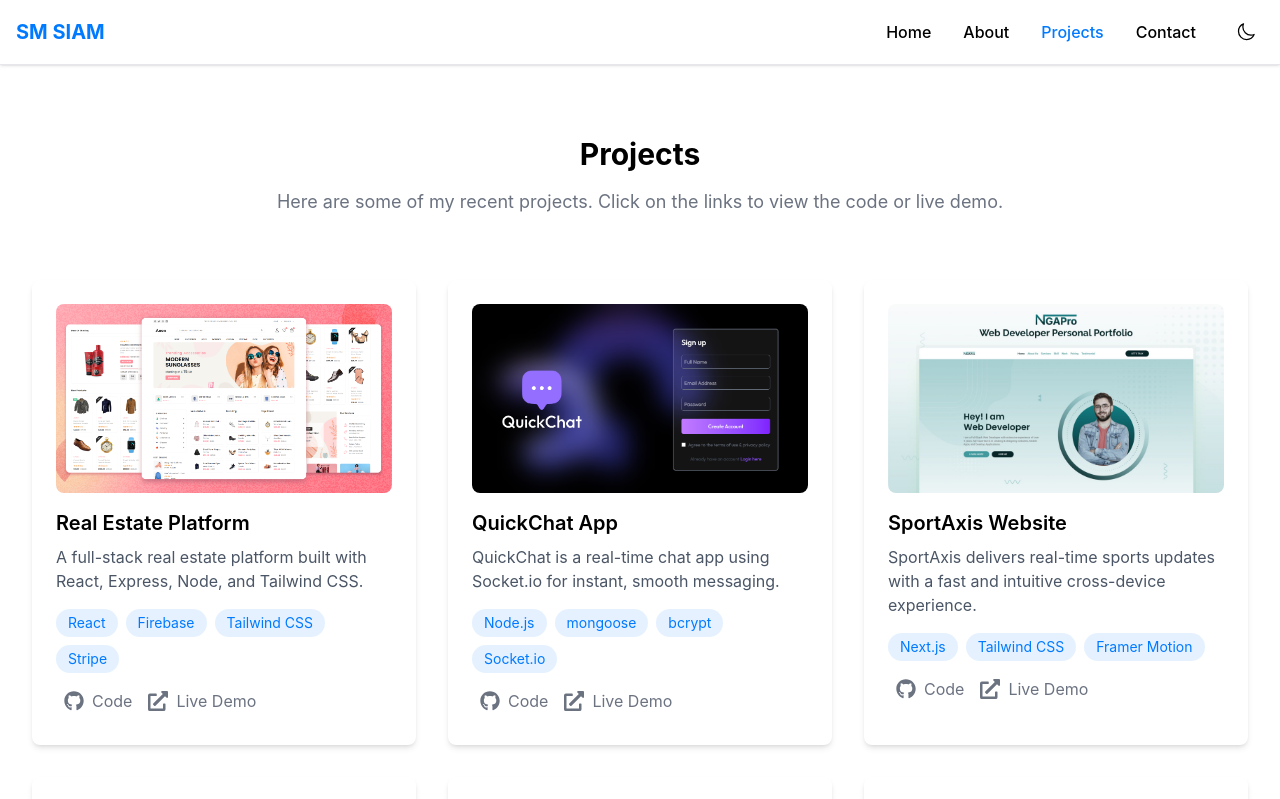
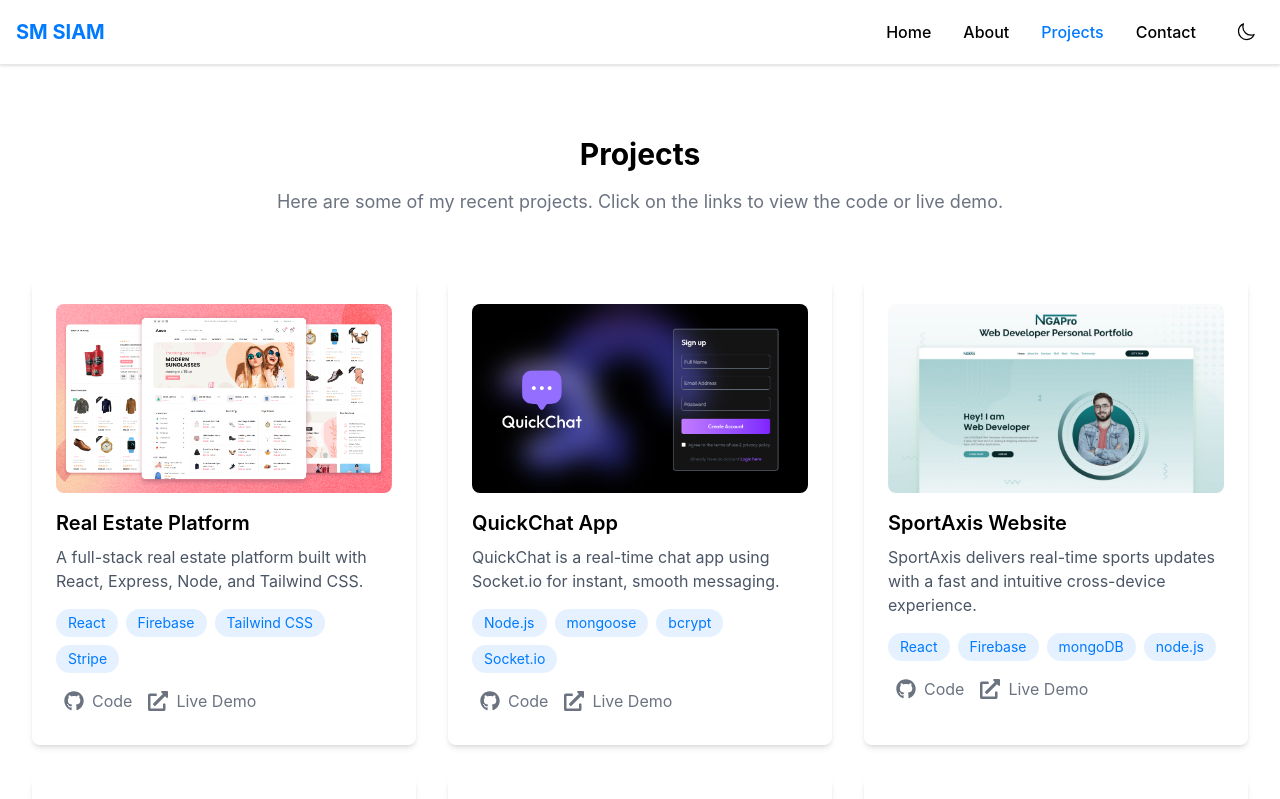
Before and after one commit to siam114/portfolio-website-nextjs, a Next.js app: page /projects in a window 1280 px wide. Shown: the top 799 px of the page. Built offline with nearby package versions, Linux system fonts and the light colour scheme.

Commit message:
change technology

```diff
--- a/src/content/project.ts
+++ b/src/content/project.ts
@@ -20,7 +20,7 @@ export const projects: Project[] = [
       {
         title: 'SportAxis Website',
         description: 'SportAxis delivers real-time sports updates with a fast and intuitive cross-device experience.',
-        technologies: ['Next.js', 'Tailwind CSS', 'Framer Motion'],
+        technologies: ['React', "Firebase", "mongoDB", 'node.js'],
         githubLink: 'https://github.com/siam114/sportsAxios',
         demoLink: 'https://sportaxis-project.web.app/',
         image: '/projects/portfolio-website.jpg',
```
